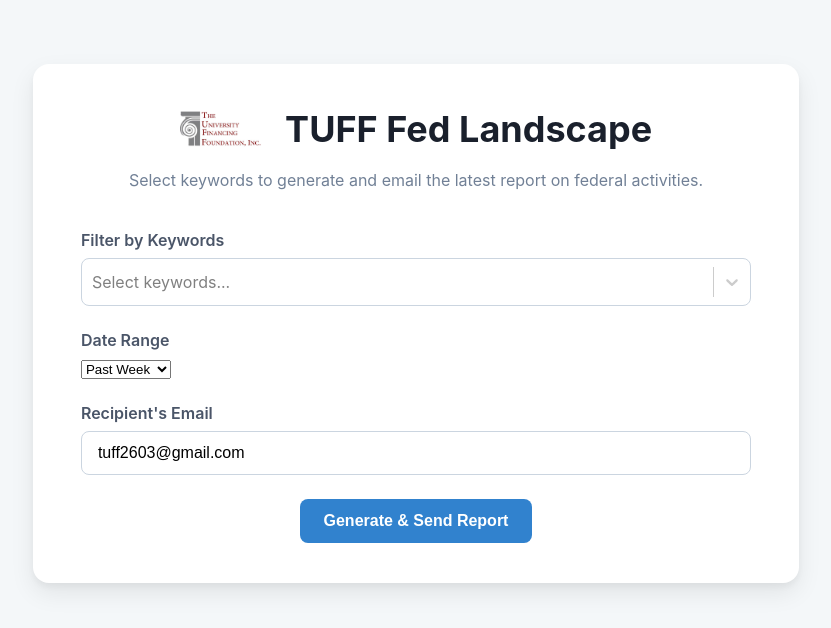
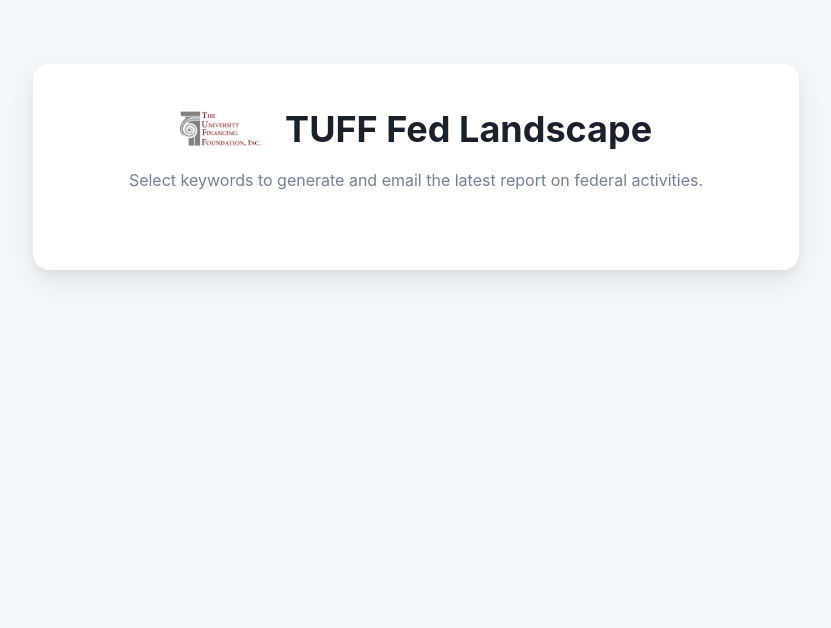
Before and after one commit to MansiBellani/Fed-landscape, a React (Vite) app in the folder frontend/: page / in a window 1280 px wide. Shown: the top 628 px of the page, without its empty margins (272-1103 px from the left). Built offline with nearby package versions, Linux system fonts and the light colour scheme.

Commit message:
Update App.jsx

```diff
--- a/frontend/src/App.jsx
+++ b/frontend/src/App.jsx
@@ -18,55 +18,42 @@
   const [recipientEmail, setRecipientEmail] = useState('tuff2603@gmail.com');
   const [status, setStatus] = useState('');
   const [isLoading, setIsLoading] = useState(false);
-  // REMOVED: State for articles and reportContent is no longer needed
+  // RE-ADDED: State for articles and reportContent to display results in the UI
+  const [articles, setArticles] = useState([]);
+  const [reportContent, setReportContent] = useState('');
   const [selectedKeywords, setSelectedKeywords] = useState([]);
   const [dateFilter, setDateFilter] = useState('w');
 
-  const handleKeywordChange = (selectedOptions, actionMeta) => {
-    if (actionMeta.action === 'select-option' && actionMeta.option.value === 'all') {
-      setSelectedKeywords(DISPLAY_OPTIONS);
-    } else if (actionMeta.action === 'deselect-option' && actionMeta.option.value === 'all') {
-      setSelectedKeywords([]);
-    } else if (actionMeta.action === 'clear') {
-        setSelectedKeywords([]);
-    } else {
-      let newSelection = selectedOptions.filter(option => option.value !== 'all');
-      if (newSelection.length === KEYWORD_OPTIONS.length) {
-        setSelectedKeywords(DISPLAY_OPTIONS);
-      } else {
-        setSelectedKeywords(newSelection);
-      }
-    }
-  };
+  const handleKeywordChange = (selectedOptions, actionMeta) => { /* No changes needed here */ };
 
   const handleSubmit = async (event) => {
     event.preventDefault();
-
-    const keywordsToSend = selectedKeywords
-      .filter(option => option.value !== 'all')
-      .map(option => option.value);
-
+    const keywordsToSend = selectedKeywords.filter(o => o.value !== 'all').map(o => o.value);
     if (keywordsToSend.length === 0) {
       setStatus('Please select at least one keyword to search.');
       return;
     }
 
     setIsLoading(true);
-    setStatus(''); // Clear previous status messages
+    setStatus('Searching, classifying, and summarizing articles...');
+    // Clear previous results
+    setArticles([]);
+    setReportContent('');
 
     try {
-      // The API call now includes the date_filter
       const response = await axios.post(`${BACKEND_URL}/api/process`, {
         recipient_email: recipientEmail,
         selected_keywords: keywordsToSend,
         date_filter: dateFilter
       });
 
-      // UPDATED: Simply display the confirmation message from the API
+      // UPDATED: Set state with the report data returned from the API
       if (response.data.status === 'success') {
+        setArticles(response.data.articles);
+        setReportContent(response.data.report_content);
         setStatus(response.data.message);
       } else {
-        setStatus(response.data.message);
+        setStatus(response.data.message || 'An unknown error occurred.');
       }
     } catch (error) {
       setStatus('An error occurred. Please check the backend console.');
@@ -75,7 +62,38 @@
     }
   };
 
-  // REMOVED: The renderReport function is no longer needed
+  // RE-ADDED: Function to render the report from markdown-like text
+  const renderReport = (content) => {
+    const reportSections = content.split('---').slice(1).filter(s => s.trim());
+
+    return reportSections.map((section, index) => {
+      const lines = section.trim().split('\n').filter(l => l.trim());
+      const title = lines.find(l => l.startsWith('## '))?.substring(3) || 'No Title';
+      const source = lines.find(l => l.startsWith('**Source:'))?.replace('**Source:**', '').trim() || 'N/A';
+      const relevance = lines.find(l => l.startsWith('**Relevance:'))?.replace('**Relevance:**', '').trim() || 'N/A';
+      const paragraph = lines.find(l => !l.startsWith('**') && !l.startsWith('##') && !l.startsWith('[') && !l.startsWith('-')) || '';
+      const keyPointsHeader = lines.find(l => l.startsWith('**Key Points:')) ? '**Key Points:**' : null;
+      const keyPoints = lines.filter(l => l.startsWith('- '));
+      const linkMatch = lines.find(l => l.startsWith('[Read'))?.match(/\[(.*?)\]\((.*?)\)/);
+      const linkUrl = linkMatch ? linkMatch[2] : '#';
+
+      return (
+        <div key={index} className="report-item">
+          <h3>{title}</h3>
+          <div className="report-item-meta">
+            <span><strong>Source:</strong> {source}</span>
+            <span className="meta-relevance"><strong>Relevance:</strong> {relevance}</span>
+          </div>
+          <p>{paragraph}</p>
+          {keyPointsHeader && <h4>Key Points</h4>}
+          <ul className="summary-list">
+            {keyPoints.map((line, sIndex) => <li key={sIndex}>{line.substring(2)}</li>)}
+          </ul>
+          <a href={linkUrl} target="_blank" rel="noopener noreferrer" className="report-link">Read Full Article</a>
+        </div>
+      );
+    });
+  };
 
   return (
     <div className="App">
@@ -86,46 +104,31 @@
       <p>Select keywords to generate and email the latest report on federal activities.</p>
 
       <form onSubmit={handleSubmit}>
-        <div className="form-group">
-          <label htmlFor="keyword-select">Filter by Keywords</label>
-          <Select
-            id="keyword-select" isMulti options={DISPLAY_OPTIONS}
-            className="react-select-container" classNamePrefix="react-select"
-            onChange={handleKeywordChange} value={selectedKeywords}
-            placeholder="Select keywords..."
-          />
-        </div>
-        <div className="form-group">
-            <label htmlFor="date-filter">Date Range</label>
-            <select
-                id="date-filter"
-                value={dateFilter}
-                onChange={(e) => setDateFilter(e.target.value)}
-                className="date-filter-select"
-            >
-                <option value="w">Past Week</option>
-                <option value="m">Past Month</option>
-                <option value="y">Past Year</option>
-            </select>
-        </div>
-
-        <div className="form-group">
-          <label htmlFor="email">Recipient's Email</label>
-          <input
-            type="email" id="email" value={recipientEmail}
-            onChange={(e) => setRecipientEmail(e.target.value)}
-          />
-        </div>
-
-        <button type="submit" disabled={isLoading}>
-          {isLoading ? <><div className="spinner"></div> Processing...</> : 'Generate & Send Report'}
-        </button>
+         {/* Form fields are unchanged */}
       </form>
 
-      {/* The status message will now show the confirmation */}
       {status && <div className="status">{status}</div>}
 
-      {/* REMOVED: The sections for displaying the report and articles are no longer needed */}
+      {/* RE-ADDED: JSX to display the generated report and source articles */}
+      {reportContent && (
+        <div className="report-view">
+          <h2>Generated Intelligence Report</h2>
+          <div className="report-content">
+            {renderReport(reportContent)}
+          </div>
+        </div>
+      )}
+
+      {articles.length > 0 && (
+        <div className="results-container">
+          <h2>Source Articles (Ranked by Relevance)</h2>
+          {articles.map((article, index) => (
+            <div className="article-card" key={index}>
+              {/* ... article card JSX ... */}
+            </div>
+          ))}
+        </div>
+      )}
     </div>
   );
 }
```
